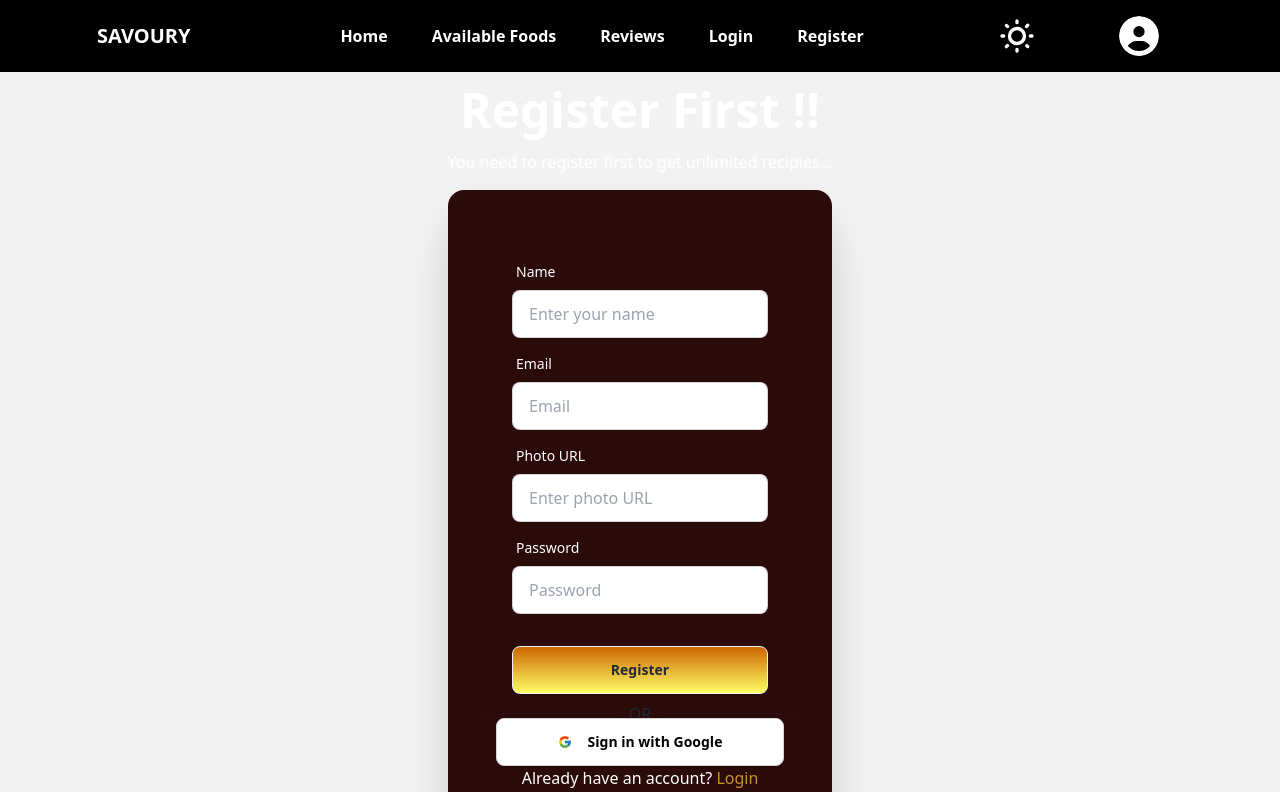
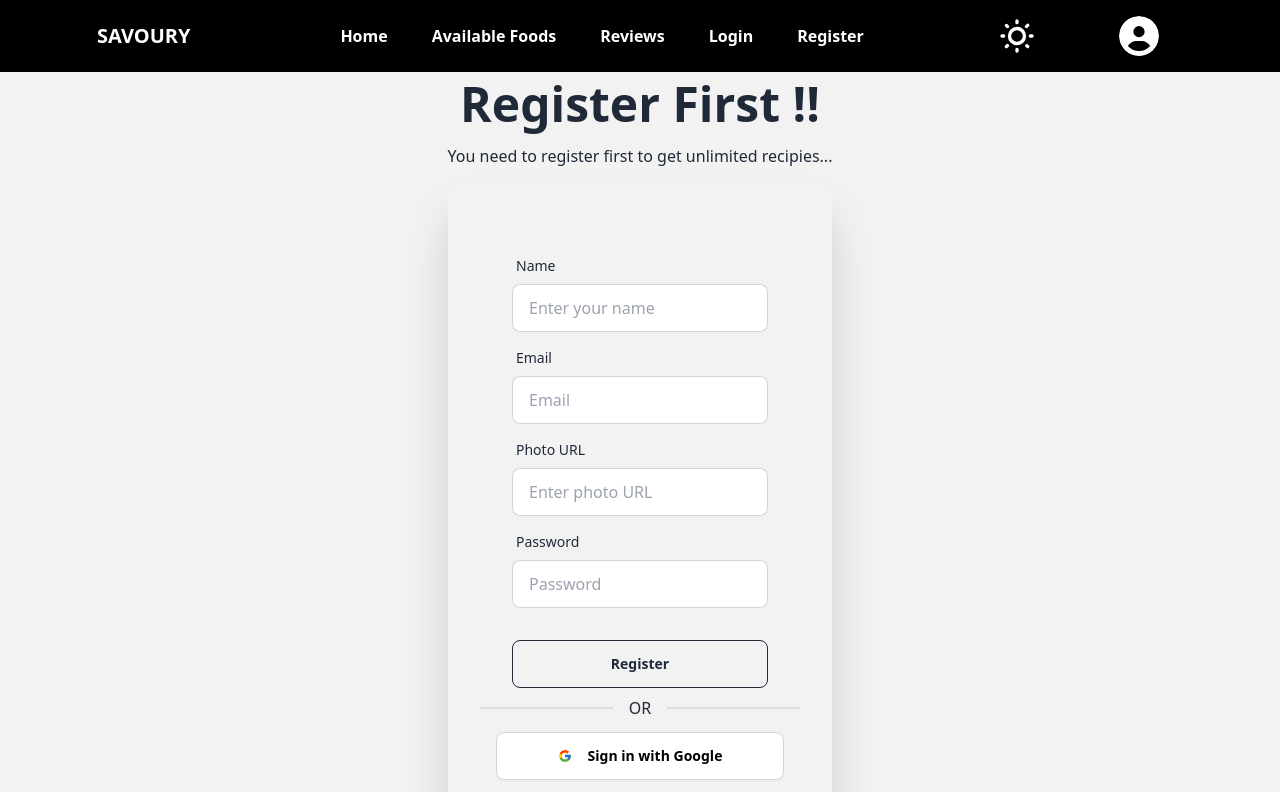
Before and after one commit to KeyaRaniMondal/food_sharing_client, a React (Vite) app: page /register in a window 1280 px wide. Shown: the top 792 px of the page. Built offline with nearby package versions, Linux system fonts and the light colour scheme; no server answers.

Commit message:
improved ui for login and register

```diff
--- a/src/pages/login.jsx
+++ b/src/pages/login.jsx
@@ -67,38 +67,38 @@ const handleSubmit = async (e) => {
         <div className="w-full md:w-1/2">
           <div className="text-center mb-6">
             <h1 className="text-3xl md:text-5xl font-bold mt-10">Login Now !!</h1>
-            <p className="mt-4 text-black">Login to get variety of foods...</p>
+            <p className="mt-4 ">Login to get variety of foods...</p>
           </div>
-          <div className="card bg-[#2b0a0a] w-full max-w-sm mx-auto shadow-2xl p-6">
+          <div className="card w-full max-w-sm mx-auto shadow-2xl p-6">
             <form onSubmit={handleSubmit} className="card-body">
               <div className="form-control">
-                <label className="label text-white">Email</label>
+                <label className="label ">Email</label>
                 <input type="email" name="email" placeholder="email" className="input input-bordered" required />
                 {error.email && <p className="text-red-500 text-sm mt-2">{error.email}</p>}
               </div>
               <div className="form-control">
-                <label className="label text-white">Password</label>
+                <label className="label ">Password</label>
                 <input type="password" name="password" placeholder="password" className="input input-bordered" required />
                 <label className="label">
                   <a href="#" className="label-text-alt link link-hover">Forgot password?</a>
                 </label>
               </div>
               <div className="form-control mt-6">
-                <button className="btn btn1" disabled={loading}>{loading ? "Logging in..." : "Login"}</button>
+                <button className="btn btn-outline " disabled={loading}>{loading ? "Logging in..." : "Login"}</button>
               </div>
             </form>
             <ToastContainer className='mt-28' />
-            <div className="divider text-white -mt-5">OR</div>
-            <button onClick={handleGoogleSignIn} className="btn bg-white border border-gray-300 text-black flex items-center justify-center mx-auto w-64" disabled={loading}>
+            <div className="divider  -mt-5">OR</div>
+            <button onClick={handleGoogleSignIn} className="btn bg-white border border-gray-300  flex items-center justify-center mx-auto w-64" disabled={loading}>
               <FcGoogle className="mr-2" /> Sign in with Google
             </button>
             {error.google && <p className="text-red-500 text-sm mt-2">{error.google}</p>}
-            <p className="text-white my-3 text-center">
+            <p className=" my-3 text-center">
               Don't have an account? <NavLink to={"/register"} className="text-[#c5942a]">Register</NavLink>
             </p>
           </div>
         </div>
-        <button onClick={() => document.getElementById('my_modal_2').showModal()} className="btn1 text-black px-4 py-2 rounded mb-4">
+        <button onClick={() => document.getElementById('my_modal_2').showModal()} className="btn btn-outline text-[#2e7c1a] px-4 py-2 rounded mb-4">
           Show Credentials
         </button>
         <dialog id="my_modal_2" className="modal">
--- a/src/pages/register.jsx
+++ b/src/pages/register.jsx
@@ -96,16 +96,16 @@ const Register = () => {
     >
       <div className="hero-content flex-col">
         <div className="text-center">
-          <h1 className="text-5xl font-bold text-white">Register First !!</h1>
-          <p className="mt-4 text-white">
+          <h1 className="text-5xl font-bold">Register First !!</h1>
+          <p className="mt-4 ">
             You need to register first to get unlimited recipies...
           </p>
         </div>
-        <div className="card bg-[#2b0a0a] w-full max-w-sm shrink-0 shadow-2xl">
+        <div className="card  w-full max-w-sm shrink-0 shadow-2xl">
           <form onSubmit={handleRegister} className="card-body">
             <div className="form-control">
               <label className="label">
-                <span className="label-text text-white">Name</span>
+                <span className="label-text ">Name</span>
               </label>
               <input
                 type="text"
@@ -117,7 +117,7 @@ const Register = () => {
             </div>
             <div className="form-control">
               <label className="label">
-                <span className="label-text text-white">Email</span>
+                <span className="label-text ">Email</span>
               </label>
               <input
                 type="email"
@@ -129,7 +129,7 @@ const Register = () => {
             </div>
             <div className="form-control">
               <label className="label">
-                <span className="label-text text-white">Photo URL</span>
+                <span className="label-text ">Photo URL</span>
               </label>
               <input
                 type="text"
@@ -140,7 +140,7 @@ const Register = () => {
             </div>
             <div className="form-control">
               <label className="label">
-                <span className="label-text text-white">Password</span>
+                <span className="label-text ">Password</span>
               </label>
               <input
                 type="password"
@@ -151,21 +151,21 @@ const Register = () => {
               />
             </div>
             <div className="form-control mt-6">
-              <button className="btn btn1">Register</button>
+              <button className="btn btn-outline ">Register</button>
             </div>
 
           </form>
           <ToastContainer />
-        <div className="divider -mt-5">OR</div>
+        <div className="divider -mt-5 ">OR</div>
 
         <button
           onClick={handleGoogleSignIn}
-          className="btn bg-white border border-gray-300 text-black flex items-center justify-center mx-auto w-72 -mt-5"
+          className="btn bg-white border border-gray-300 text-black flex items-center justify-center mx-auto w-72 "
         >
           <FcGoogle className="mr-2" /> Sign in with Google
         </button>
         {error.google && <p className="text-red-500 text-sm mt-2">{error.google}</p>}
-        <p className="text-white pb-5 text-center">
+        <p className=" pb-5 text-center mt-2">
               Already have an account?{" "}
               <NavLink to={"/login"} className="text-[#c5942a]">
                 Login
```
Also changed, not shown: src/assets/login.jpg (added).
